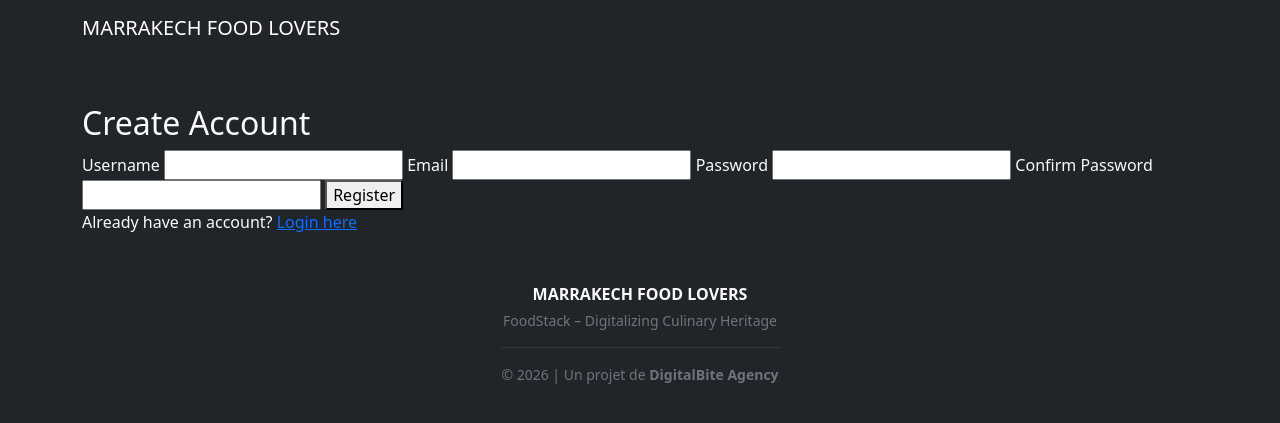
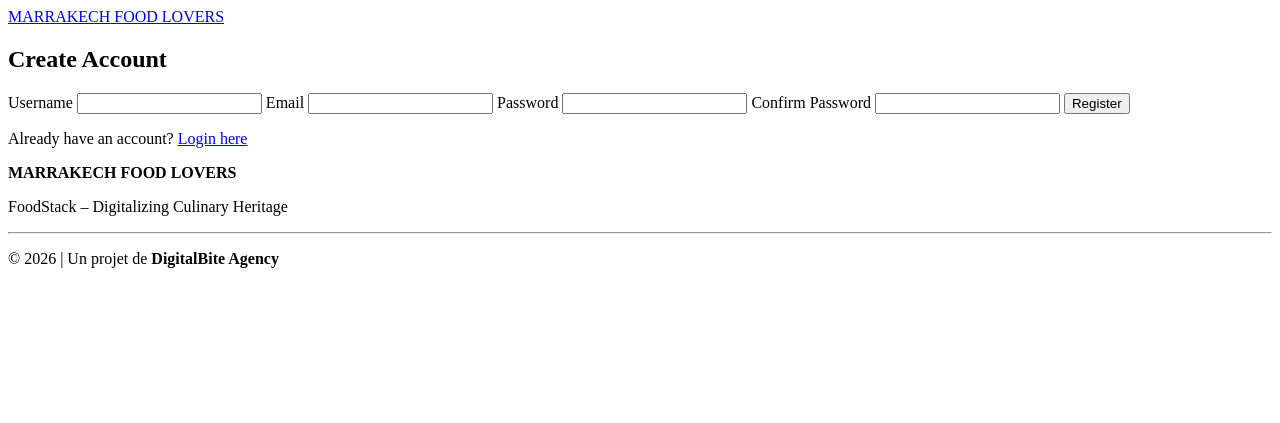
Before and after one commit to hassanhmc40-ops/Marrakech-food-lovers, a PHP site: page /views/auth/register.php in a window 1280 px wide. Shown: the top 423 px of the page. Run offline with PHP 8.4, Linux system fonts and the light colour scheme.

Commit message:
fix header.php

```diff
--- a/views/layout/header.php
+++ b/views/layout/header.php
@@ -4,39 +4,31 @@
     <meta charset="UTF-8">
     <meta name="viewport" content="width=device-width, initial-scale=1.0">
     <title>Marrakech Food Lovers</title>
-    <link href="https://cdn.jsdelivr.net/npm/bootstrap@5.3.0/dist/css/bootstrap.min.css" rel="stylesheet">
     <link href="https://fonts.googleapis.com/css2?family=Playfair+Display:wght@700&family=Poppins:wght@300;400;600&display=swap" rel="stylesheet">
     <link rel="stylesheet" href="public/css/style.css">
 </head>
 <body class="bg-dark text-light">
 
-<header class="navbar navbar-expand-lg navbar-dark sticky-top custom-nav">
-    <div class="container">
-        <a class="navbar-brand" href="index.php">
+<header class="main-header">
+    <div class="nav-wrapper">
+        <a href="index.php" class="logo">
             <span class="brand-gold">MARRAKECH</span> FOOD LOVERS
         </a>
 
-        <button class="navbar-toggler" type="button" data-bs-toggle="collapse" data-bs-target="#navbarNav">
-            <span class="navbar-toggler-icon"></span>
-        </button>
-
-        <div class="collapse navbar-collapse" id="navbarNav">
-            <ul class="navbar-nav ms-auto align-items-center">
-
+        <nav class="nav-menu">
+            <ul class="nav-list">
                 <?php if (isset($_SESSION['user_id'])): ?>
-                    <li class="nav-item">
-                    <a class="nav-link" href="index.php">Accueil</a>
-                </li>
-                    <li class="nav-item ms-lg-3 d-flex align-items-center">
-                        <span class="nav-text text-secondary me-2 small">
+                    <li><a href="index.php" class="nav-link">Accueil</a></li>
+                    <li class="user-controls">
+                        <span class="welcome-text">
                             Bienvenue, <strong><?= htmlspecialchars($_SESSION['username']) ?></strong>
                         </span>
-                        <a href="index.php?action=logout" class="btn btn-outline-gold btn-sm">Déconnexion</a>
+                        <a href="index.php?action=logout" class="btn-logout">Déconnexion</a>
                     </li>
                 <?php endif; ?>
             </ul>
-        </div>
+        </nav>
     </div>
 </header>
 
-<main class="container my-5">
+<main class="content-container">
```
